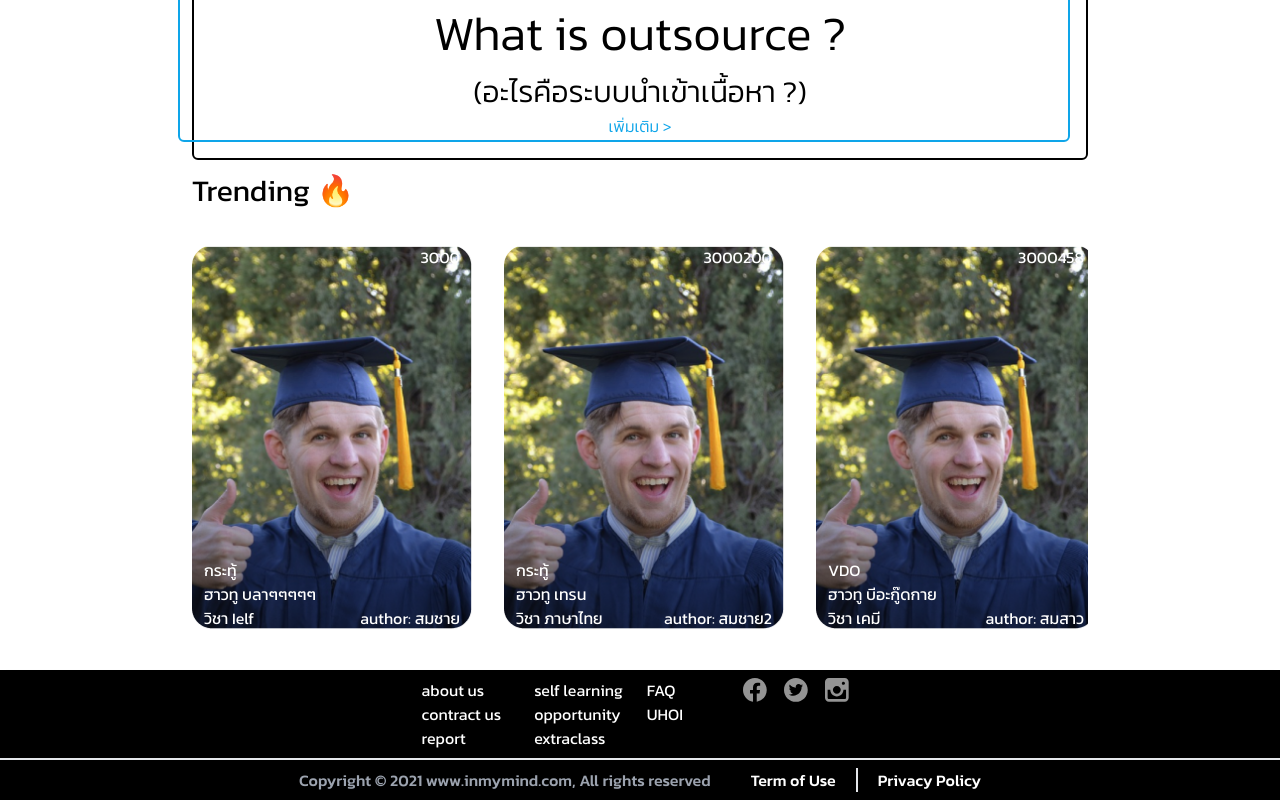
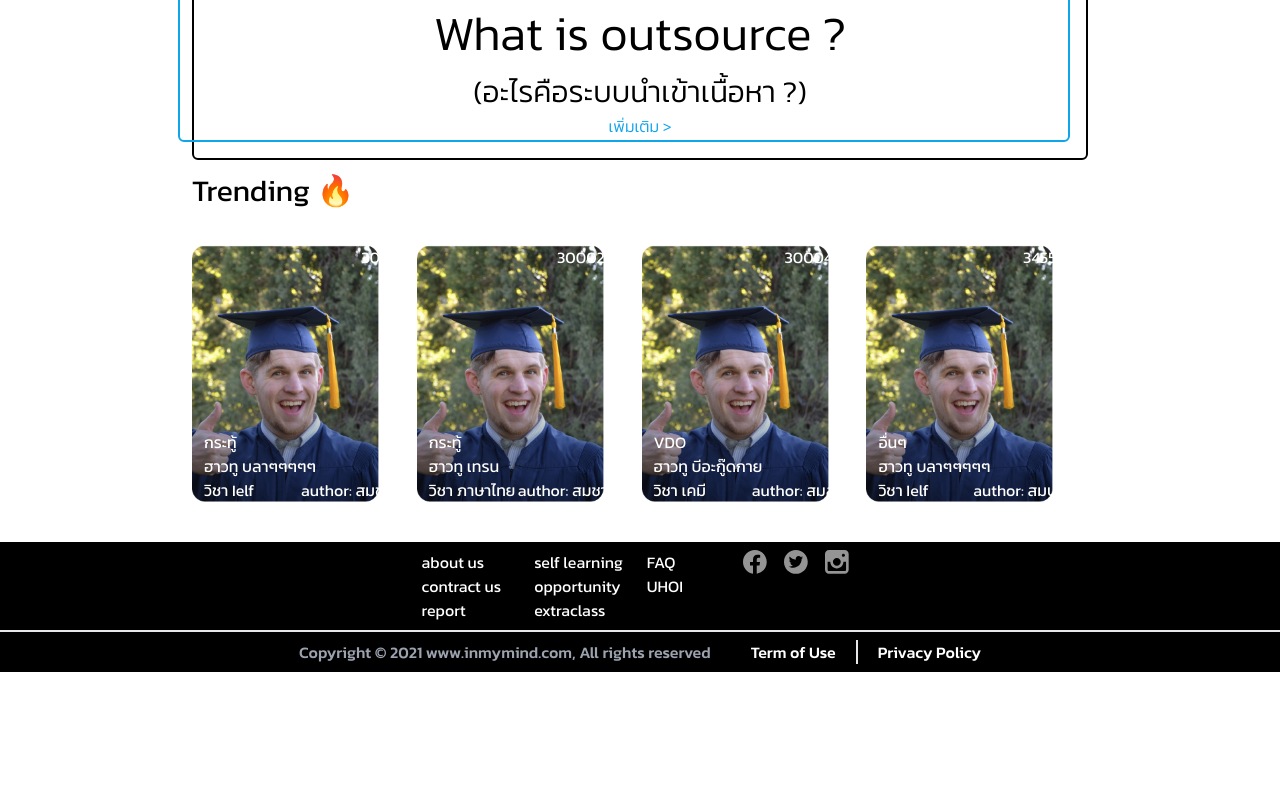
Before and after one commit to WTFPUn/strup, a Next.js app: page / in a window 1280 px wide. Shown: the part 1505-2305 px from the top of the page. After the commit the page ends 2177 px from the top, so only its background shows below. Built offline with nearby package versions, Linux system fonts and the light colour scheme.

Commit message:
add: scroll mouse custom(Thanks @riflowth) fix: Trend card size

```diff
--- a/src/components/home/TrendCard.js
+++ b/src/components/home/TrendCard.js
@@ -1,6 +1,6 @@
 export default function TrendCard({viewCount, title, subTitle, categorie, author, imageUrl}) {
   return(
-    <div className={`bg-[url('./../../public/homeimage/TrendCard/goodBoy.png')] bg-contain bg-no-repeat flex flex-col h-[24.06rem] w-[17.5rem] shrink-0 truncate my-8  `}>
+    <div className={`bg-[url('./../../public/homeimage/TrendCard/goodBoy.png')] bg-contain bg-no-repeat flex flex-col h-[16.06rem] w-[13.8rem] shrink-0 truncate my-8  `}>
         <div className="text-right mr-3">{viewCount}</div>
         <div className="mt-auto ml-3">{title}</div>
         <div className="ml-3" >{subTitle}</div>
--- a/src/components/home/TrendCardTab.js
+++ b/src/components/home/TrendCardTab.js
@@ -5,7 +5,7 @@ export default function TrendCardTab() {
   return(
     <div className="flex flex-col mx-48  my-2">
       <div className="big-device:text-3xl">Trending 🔥</div>
-      <div className="flex flex-row text-white  justify-items-center overflow-x-auto gap-8">
+      <div className="flex flex-row text-white  justify-items-center overflow-x-auto gap-1 scroll-smooth">
         <TrendCard viewCount={3000} title={"กระทู้"} subTitle={"ฮาวทู บลาๆๆๆๆๆ"} categorie={"วิชา Toelf", "วิชา Ielf"} author={"สมชาย"} imageUrl={'./../../public/homeimage/TrendCard/goodBoy.png'}/>
         <TrendCard viewCount={3000200} title={"กระทู้"} subTitle={"ฮาวทู เทรน"} categorie={"วิชา ภาษาไทย"} author={"สมชาย2"} imageUrl={'./../../public/homeimage/TrendCard/pencilAndHisShit.png'}/>
         <TrendCard viewCount={3000458} title={"VDO"} subTitle={"ฮาวทู บีอะกู๊ดกาย"} categorie={"วิชา การเงิน", "วิชา เคมี"} author={"สมสาว"} imageUrl={'./../../public/homeimage/TrendCard/graph.png'}/>
--- a/src/styles/globals.css
+++ b/src/styles/globals.css
@@ -15,24 +15,20 @@ a {
   box-sizing: border-box;
 }
 
-.style-2::-webkit-scrollbar-track
-{
-  -webkit-box-shadow: inset 0 0 6px rgba(0,0,0,0.3);
-  box-shadow: inset 0 0 6px rgba(0,0,0,0.3);
-  border-radius: 10px;
-  background-color: #F5F5F5;
+::-webkit-scrollbar {
+  width: 0.75rem;
 }
 
-.style-2::-webkit-scrollbar
-{
-  width: 12px;
-  background-color: #F5F5F5;
+::-webkit-scrollbar-track {
+  box-shadow: inset 0 0 10px 10px rgba(255, 255, 255, 0.4);
+  border-left: solid 0.25rem transparent;
+  border-right: solid 0.25rem transparent;
+  border-radius: 24px;
 }
 
-.style-2::-webkit-scrollbar-thumb
-{
-  border-radius: 10px;
-  -webkit-box-shadow: inset 0 0 6px rgba(0,0,0,.3);
-  box-shadow: inset 0 0 6px rgba(0,0,0,.3);
-  background-color: #D62929;
+::-webkit-scrollbar-thumb {
+  box-shadow: inset 0 0 10px 10px rgba(68, 68, 68, 0.9);
+  border-left: solid 0.25rem transparent;
+  border-right: solid 0.25rem transparent;
+  border-radius: 24px;
 }
--- a/src/styles/index.css
+++ b/src/styles/index.css
@@ -16,24 +16,21 @@
   }
 }
 
-.style-2::-webkit-scrollbar-track
-{
-  -webkit-box-shadow: inset 0 0 6px rgba(0,0,0,0.3);
-  box-shadow: inset 0 0 6px rgba(0,0,0,0.3);
-  border-radius: 10px;
-  background-color: #F5F5F5;
+::-webkit-scrollbar {
+  height: 0.25rem;
+  width: 0.75rem;
 }
 
-.style-2::-webkit-scrollbar
-{
-  width: 12px;
-  background-color: #F5F5F5;
+::-webkit-scrollbar-track {
+  box-shadow: inset 0 0 10px 10px rgba(255, 255, 255, 0.4);
+  border-left: solid 0.25rem transparent;
+  border-right: solid 0.25rem transparent;
+  border-radius: 24px;
 }
 
-.style-2::-webkit-scrollbar-thumb
-{
-  border-radius: 10px;
-  -webkit-box-shadow: inset 0 0 6px rgba(0,0,0,.3);
-  box-shadow: inset 0 0 6px rgba(0,0,0,.3);
-  background-color: #D62929;
+::-webkit-scrollbar-thumb {
+  box-shadow: inset 0 0 10px 10px rgba(68, 68, 68, 0.9);
+  border-left: solid 0.25rem transparent;
+  border-right: solid 0.25rem transparent;
+  border-radius: 24px;
 }
```
